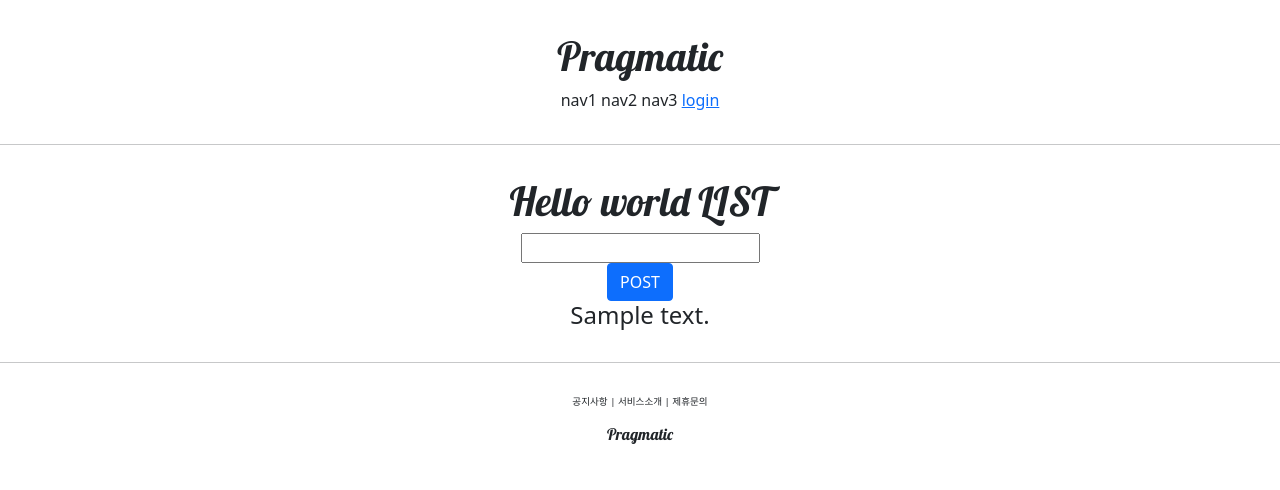
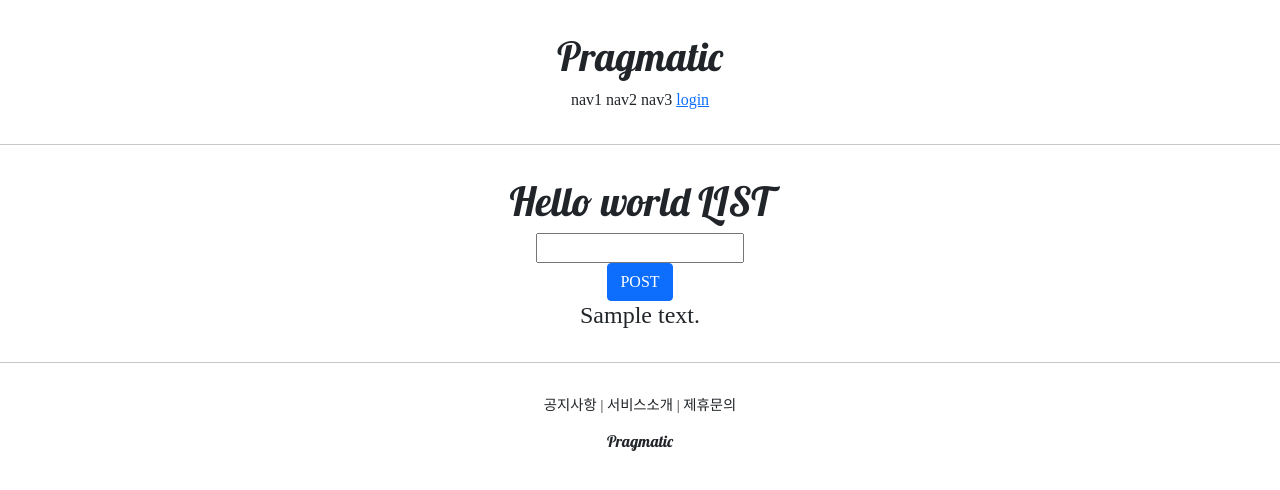
Before and after one commit to rapael3020/djangoWEB, a Django app: template accountapp/templates/accountapp/hello_world.html in a window 1280 px wide. Shown: the top 490 px of the page. Run offline with Django 4.2, Linux system fonts and the light colour scheme; the template is opened without the code that fills it: values that come from a table or form of the project are taken from there, others are empty; tables that the repository leaves empty hold one stand-in row (values such as "Sample post"); parts of the project's set-up code (start-up, migrations or seed data) failed here and were passed over; some libraries are stand-ins or nearby versions.

Commit message:
Add Naver Fonts and Use Bootstrap4

```diff
--- a/pragmatic/settings.py
+++ b/pragmatic/settings.py
@@ -53,7 +53,8 @@
     'django.contrib.sessions',
     'django.contrib.messages',
     'django.contrib.staticfiles',
-    'accountapp'
+    'accountapp',
+    'bootstrap4',
 ]
 
 MIDDLEWARE = [
--- a/static/base.css
+++ b/static/base.css
@@ -4,7 +4,7 @@
 
 
 .pragmatic_footer_button {
-    font-size: .6rem;
+    font-size: .9rem;
 }
 
 .pragmatic_footer {
--- a/templates/base.html
+++ b/templates/base.html
@@ -3,7 +3,7 @@
 
 {% include 'head.html' %}
 
-<body>
+<body style="font-family: 'NanumSquareR';">
 
         {% include 'header.html' %}
 
--- a/templates/head.html
+++ b/templates/head.html
@@ -14,4 +14,27 @@
     <link href="https://fonts.googleapis.com/css2?family=Lobster&display=swap" rel="stylesheet">
 <!-- DEFAULT CSS LINK-->
     <link rel="stylesheet" type="text/css" href="{% static 'base.css' %}">
+
+    <style>
+        @font-face {
+            font-family: 'NanumSquareR';
+            src: local('NanumSquareR')
+            url("{% static 'fonts/NanumSquareR.otf'%}") format("opentype");
+        }
+        @font-face {
+            font-family: 'NanumSquareEB';
+            src: local('NanumSquareEB')
+            url("{% static 'fonts/NanumSquareEB.otf'%}") format("opentype");
+        }
+        @font-face {
+            font-family: 'NanumSquareB';
+            src: local('NanumSquareB')
+            url("{% static 'fonts/NanumSquareB.otf'%}") format("opentype");
+        }
+        @font-face {
+            font-family: 'NanumSquareL';
+            src: local('NanumSquareL')
+            url("{% static 'fonts/NanumSquareL.otf'%}") format("opentype");
+        }
+    </style>
 </head>
```
Also changed, not shown: accountapp/templates/accountapp/create.html (+8 -4 lines), accountapp/templates/accountapp/login.html (+5 -4 lines), static/fonts/NanumSquareB.otf (added), static/fonts/NanumSquareEB.otf (added), static/fonts/NanumSquareL.otf (added), static/fonts/NanumSquareR.otf (added).
